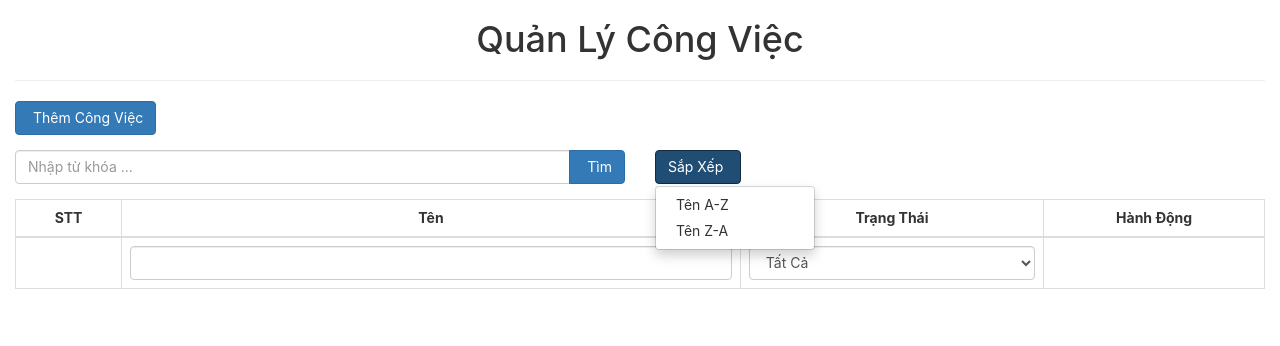
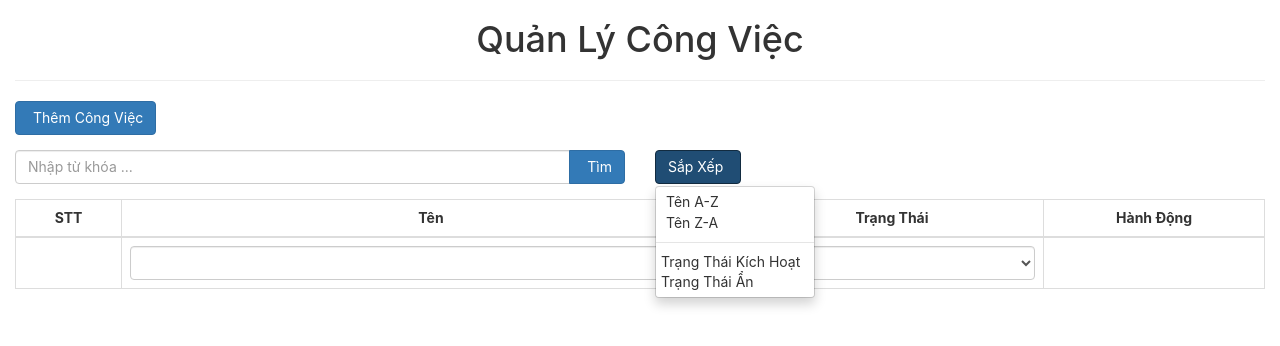
Before and after one commit to trinhmaingoc/lesson10-crud, a React (Create React App) app: page / in a window 1280 px wide. Both pictures are taken after a click on the button "Sắp Xếp". Shown: the top 346 px of the page. Built offline with nearby package versions, Linux system fonts and the light colour scheme; some icons are missing.

Commit message:
Sort components

```diff
--- a/src/App.css
+++ b/src/App.css
@@ -46,6 +46,10 @@
   cursor: pointer;
 }
 
+.text-right:hover {
+  color: red;
+}
+
 .mr-5 {
   margin-right: 5px;
 }
@@ -59,9 +63,26 @@
 }
 
 .pr-5 {
-  padding-right: 5px;
+  padding-left: 5px;
 }
 
 .status {
   cursor: pointer;
 }
+
+.dropdown-menu .fa::before {
+  padding-right: 10px;
+}
+
+.dropdown-menu ul {
+  padding: 0px 0px 0px 5px;
+}
+
+.sort_selected::after {
+  content: '\f00c';
+  font-family: FontAwesome;
+  font-weight: normal;
+  font-style: normal;
+  margin: 0px 0px 0px 10px;
+  display: inline-block;
+}
--- a/src/App.js
+++ b/src/App.js
@@ -17,6 +17,10 @@ export class App extends Component {
         status: -1
       },
       keyword: '',
+      sort: {
+        by: '',
+        value: 1
+      }
     }
   }
 
@@ -165,8 +169,17 @@ export class App extends Component {
     })
   };
 
+  onSort = (sortBy, sortValue) => {
+    this.setState({
+      sort: {
+        by: sortBy,
+        value: sortValue
+      }
+    })
+  }
+
   render() {
-    let { tasks, isDisplayForm, taskEditting, filter, keyword } = this.state;
+    let { tasks, isDisplayForm, taskEditting, filter, keyword, sort } = this.state;
     if (filter) {
       if (filter.name) {
         tasks = tasks.filter((task) => {
@@ -184,6 +197,20 @@ export class App extends Component {
       tasks = tasks.filter((task) => {
         return task.name.toLowerCase().indexOf(keyword) !== -1;
       });
+    };
+
+    if (sort.by==='name') {
+      tasks.sort((a, b) => {
+        if (a.name > b.name) return sort.value;
+        else if (a.name < b.name) return -sort.value;
+        else return 0;
+      })
+    } else {
+      tasks.sort((a, b) => {
+        if (a.status > b.status) return sort.value;
+        else if (a.status < b.status) return -sort.value;
+        else return 0;
+      })
     }
 
     const elmTaskForm = isDisplayForm ?
@@ -221,6 +248,7 @@ export class App extends Component {
             {/* Search - Sort */}
             <TaskControl
               onSearch={this.onSearch}
+              onSort={this.onSort}
             />
             {/* List */}
             <TaskList
--- a/src/components/TaskControl.js
+++ b/src/components/TaskControl.js
@@ -11,7 +11,9 @@ export class Control extends Component {
           onSearch={this.props.onSearch}
         />
         {/* Sort */}
-        <TaskControlSort />
+        <TaskControlSort
+          onSort={this.props.onSort}
+        />
       </div>
     )
   }
--- a/src/components/TaskControlSort.js
+++ b/src/components/TaskControlSort.js
@@ -1,7 +1,29 @@
 import React, { Component } from 'react'
 
 export class Sort extends Component {
+    constructor(props) {
+        super(props)
+
+        this.state = {
+             sort: {
+                 by: 'name',
+                 value: 1
+             }
+        }
+    };
+
+    onClick = (sortBy, sortValue, event) => {
+        this.setState({
+            sort: {
+                by: sortBy,
+                value: parseInt(sortValue)
+            }
+        });
+        this.props.onSort(sortBy, sortValue);
+    }
+
     render() {
+        const { by, value } = this.state.sort;
         return (
             <div className="col-xs-12 col-sm-6 col-md-6 col-lg-6 mt-15">
                 <div className="dropdown">
@@ -16,19 +38,30 @@ export class Sort extends Component {
                         Sắp Xếp<span className="fa fa-caret-square-o-down ml-5"></span>
                     </button>
                     <ul className="dropdown-menu" aria-labelledby="dropdownMenu1">
-                        <li>
-                            <a role="button" className="sort-selected" href="/">
+                        <li onClick={()=>this.onClick('name', 1)}>
+                            <ul role="button" className={(by==='name' && value===1) ? "sort_selected" : ""}>
                                 <span className="fa fa-sort-alpha-asc pr-5">
                                     Tên A-Z
-                    </span>
-                            </a>
+                                </span>
+                            </ul>
                         </li>
-                        <li>
-                            <a role="button" className="sort-selected" href="/">
+                        <li onClick={()=>this.onClick('name', -1)}>
+                            <ul role="button" className={(by==='name' && value===-1) ? "sort_selected" : ""}>
                                 <span className="fa fa-sort-alpha-desc pr-5">
                                     Tên Z-A
-                    </span>
-                            </a>
+                                </span>
+                            </ul>
+                        </li>
+                        <li role="separator" className="divider"></li>
+                        <li  onClick={()=>this.onClick('status', -1)}>
+                            <ul role="button"  className={(by==='status' && value===-1) ? "sort_selected" : ""}>
+                                Trạng Thái Kích Hoạt
+                            </ul>
+                        </li>
+                        <li onClick={()=>this.onClick('status', 1)}>
+                            <ul role="button"  className={(by==='status' && value===1) ? "sort_selected" : ""}>
+                                Trạng Thái Ẩn
+                            </ul>
                         </li>
                     </ul>
                 </div>
```
